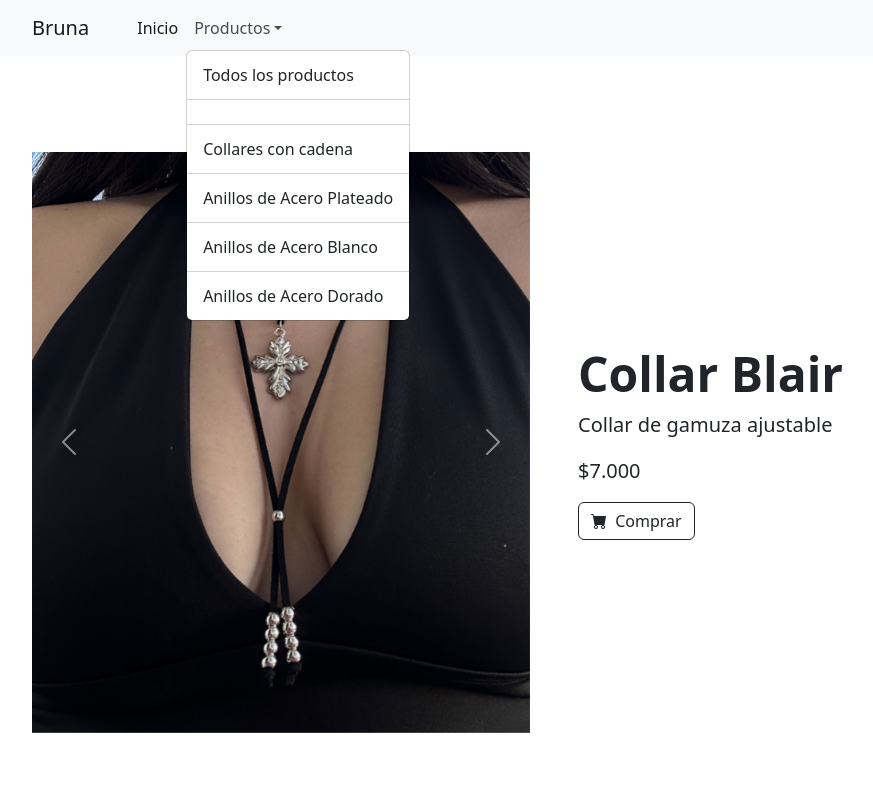
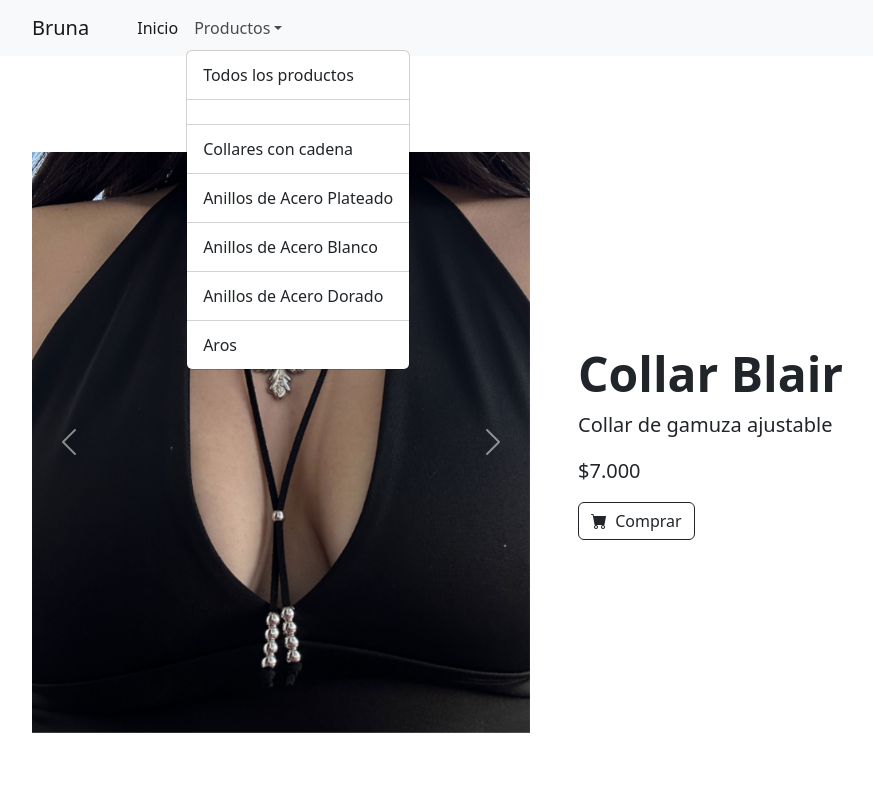
Before and after one commit to BrunaAccesorios/Collar-Blair, a plain HTML site: page index.html in a window 1280 px wide. Both pictures are taken after a click on the button "Productos". Shown: the top 800 px of the page, without its empty margins (86-959 px from the left). Drawn offline with nearby package versions, Linux system fonts and the light colour scheme.

Commit message:
Update index.html

```diff
--- a/index.html
+++ b/index.html
@@ -37,6 +37,8 @@
                                 <li><a class="dropdown-item" href="https://brunaaccesorios.github.io/Anillos-Blancos/">Anillos de Acero Blanco</a></li>
                                 <li><hr class="dropdown-divider" /></li>
                                 <li><a class="dropdown-item" href="https://brunaaccesorios.github.io/Anillos-Dorados/">Anillos de Acero Dorado</a></li>
+                                <li><hr class="dropdown-divider" /></li>
+                                <li><a class="dropdown-item" href="https://brunaaccesorios.github.io/Aros/">Aros</a></li>
                             </ul>
                         </li>
                     </ul>
```
